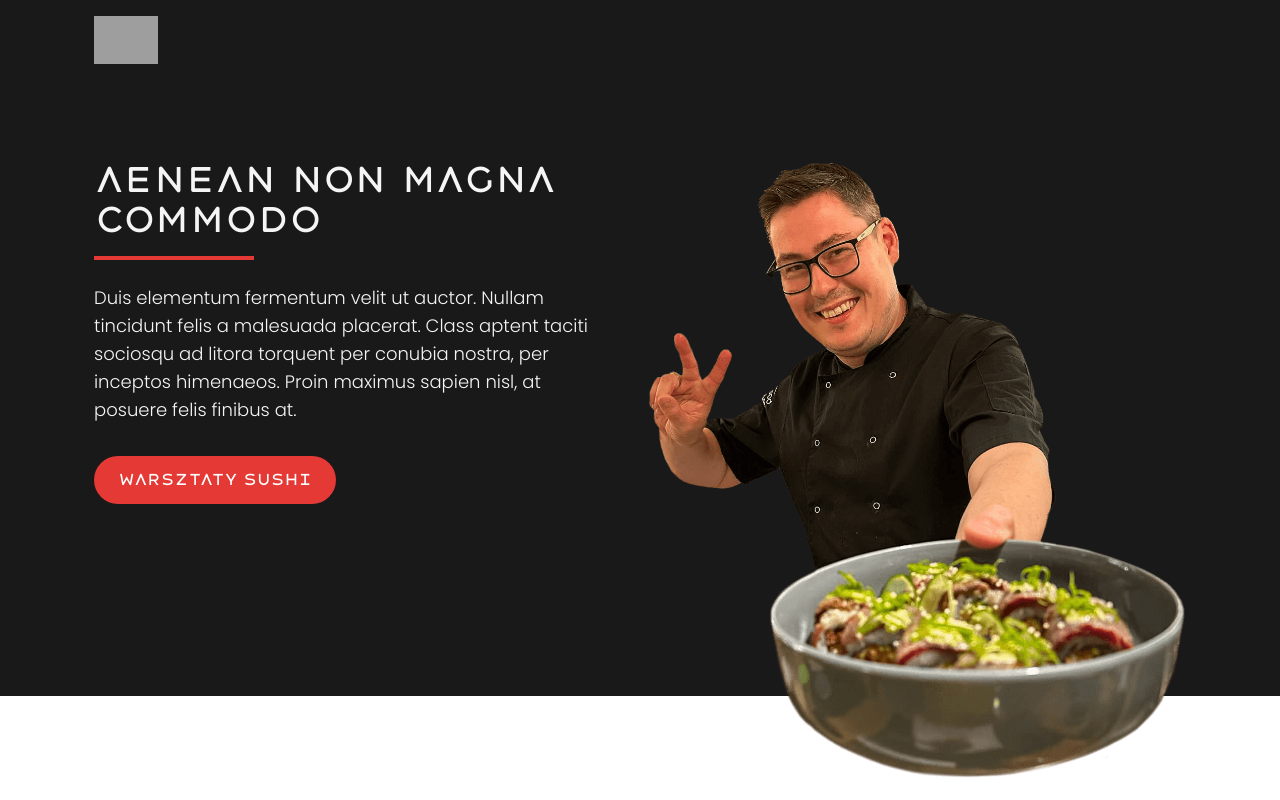
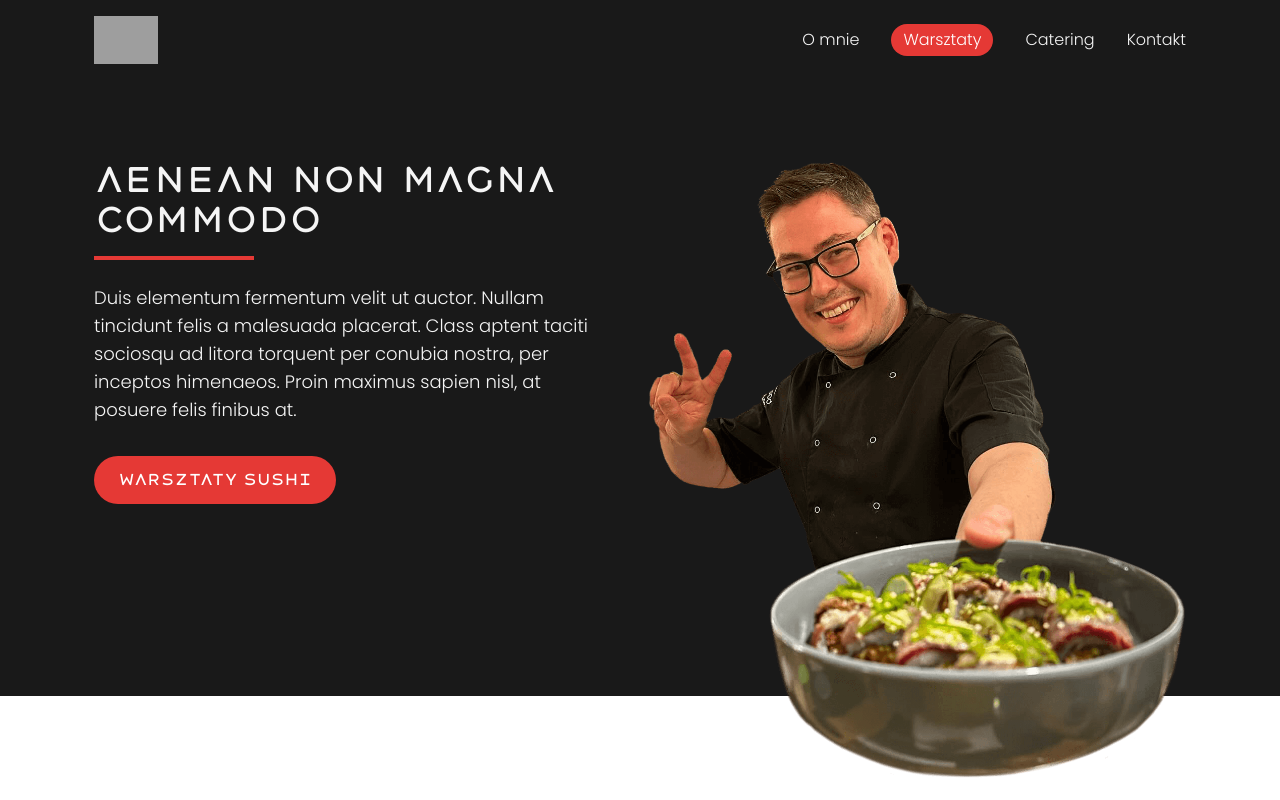
Before and after one commit to lukaszdzielo/marcin-podlinski, a Nuxt app: page / in a window 1280 px wide. Shown: the top 800 px of the page. Built offline with nearby package versions, Linux system fonts and the light colour scheme; grey boxes are pictures that could not be loaded.

Commit message:
nav init state

```diff
--- a/components/App-Header.vue
+++ b/components/App-Header.vue
@@ -33,16 +33,17 @@ export default {
    mounted() {
 
       this.viewport = (window.innerWidth >= this.openCloseBreakpoint) ? 'desktop' : 'mobile';
+      this.showNav = (this.viewport === 'desktop') ? true : false;
 
       const observer = new ResizeObserver(entries => {
          for (const entry of entries) {
             if ((entry.contentRect.width >= this.openCloseBreakpoint) && (this.viewport === 'mobile')) {
                this.viewport = 'desktop';
-               this.showNav = 1;
+               this.showNav = true;
 
             } else if ((entry.contentRect.width < this.openCloseBreakpoint) && (this.viewport === 'desktop')) {
                this.viewport = 'mobile';
-               this.showNav = 0;
+               this.showNav = false;
             }
          }
       });
```
